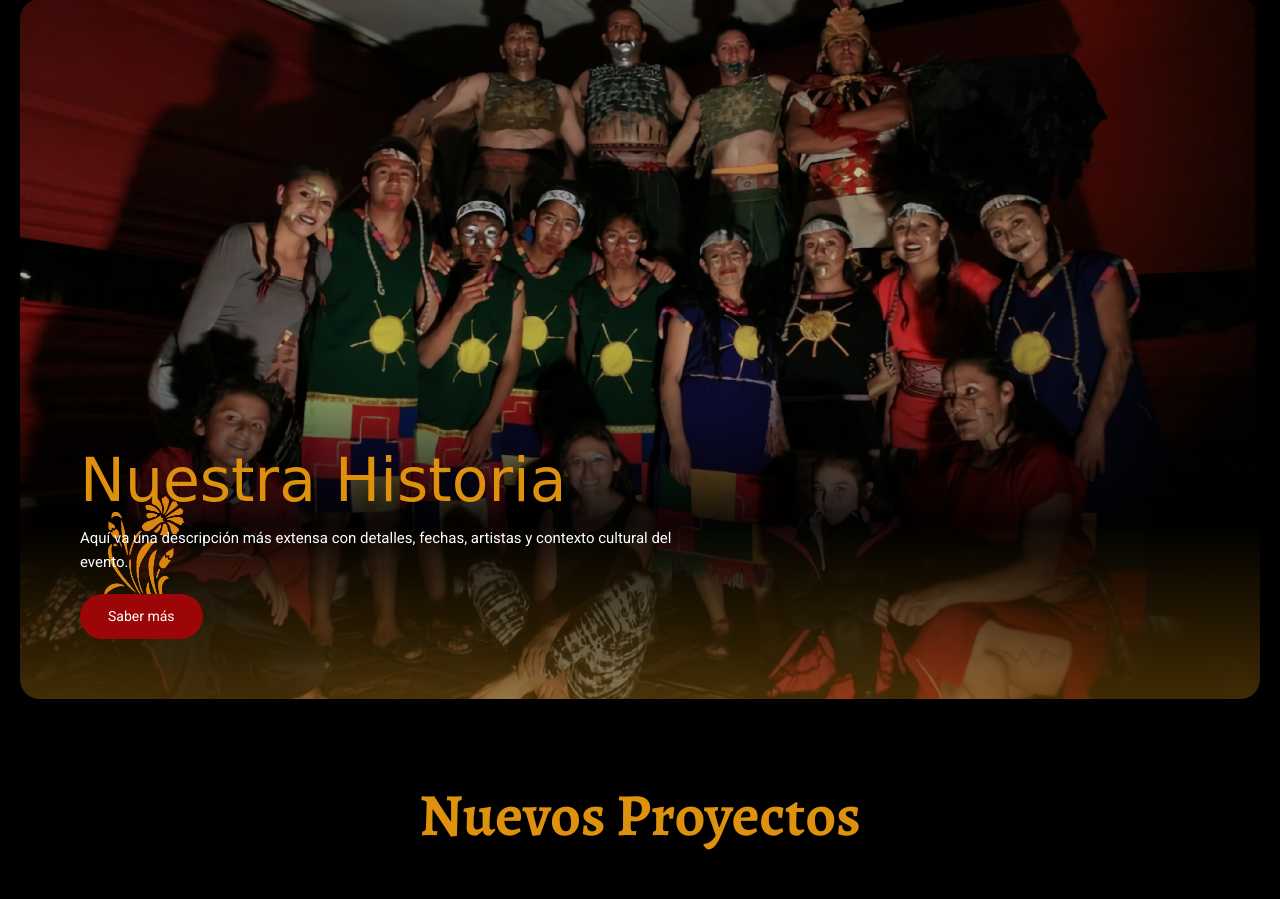
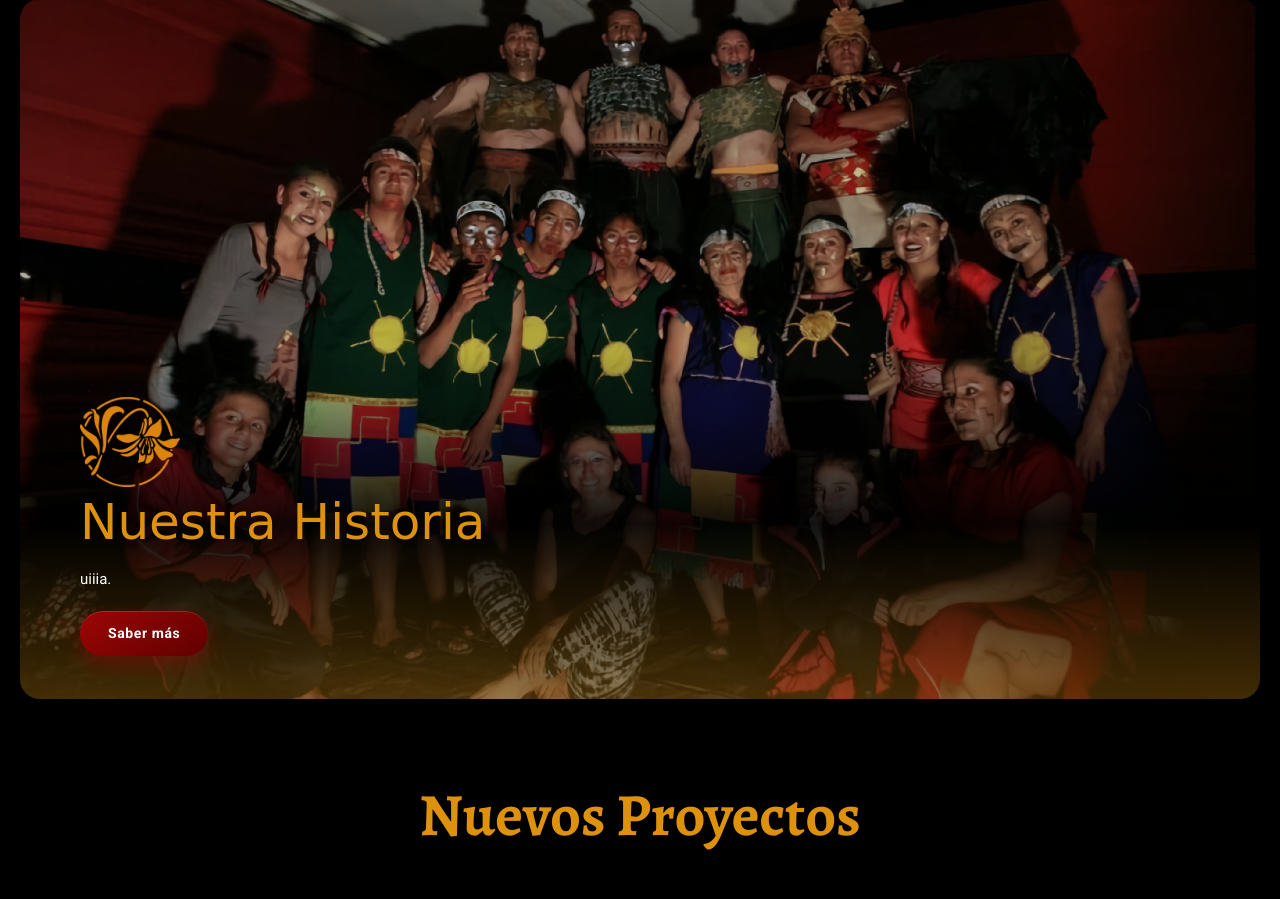
Before and after one commit to fernandoC2480/TEATROKusi-Wasi, a PHP site: page / in a window 1280 px wide. Shown: the part 2065-2964 px from the top of the page. Run offline with PHP 8.4, Linux system fonts and the light colour scheme; some web fonts are replaced.

Commit message:
retoquen finales de index

```diff
--- a/frontend/assets/css/cuerpo_index.css
+++ b/frontend/assets/css/cuerpo_index.css
@@ -224,10 +224,19 @@ h1, h2, h3 {
 
 
   display: flex;
-  flex-direction: column;
-  justify-content: flex-end;
+  flex-direction: row;
+  justify-content: space-between;
+  align-items: center;
+  gap: 40px;
 }
 /* ================= CONTENIDO ================= */
+.reveal-text {
+  display: flex;
+  flex-direction: column;
+  justify-content: center;
+  flex: 1;
+}
+
 .reveal-text > * {
   opacity: 0;
   filter: blur(6px);
@@ -250,25 +259,28 @@ h1, h2, h3 {
 }
 
 .iconN {
-    position: absolute;
-    top: 60%;
-    left: 10%;
-    transform: translate(-50%, -50%);
-    width: 80px;
+    transform: translate(20000px, 10px);
+    position: static;
+    transform: none;
+    width: 100px;
+    height: 100px;
+    object-fit: contain;
+    flex-shrink: 0;
 }
 /* Título */
 .card-titleN {
   font-family: 'Caesar Dressing', cursive;
-  font-size: 60px;
+  font-size: 50px;
   color: #dd910d;
-  margin-bottom: 10px;
+  margin: 0 0 15px 0;
 }
 /* Texto */
 .card-textN {
   font-size: 15px;
   line-height: 1.6;
-  max-width: 600px;
-  margin-bottom: 20px;
+  max-width: 500px;
+  margin: 0 0 20px 0;
+  color: #ffffff;
 }
 
 /* Botón */
@@ -284,7 +296,7 @@ h1, h2, h3 {
   color: #ffffff;
 
   transition: all 0.3s ease;
-
+  align-self: flex-start;
 }
 
 .card-btnN:hover {
@@ -484,6 +496,71 @@ h1, h2, h3 {
 
 /* ===================== BOTÓN ===================== */
 
+/* Estilos globales para todos los botones */
+button {
+  position: relative;
+  display: inline-flex;
+  align-items: center;
+  justify-content: center;
+
+  width: fit-content;
+  white-space: nowrap;
+
+  padding: 8px 22px;
+  border-radius: 30px;
+  border: none;
+  cursor: pointer;
+
+  background: linear-gradient(145deg, #9d0606, #600000);
+  color: #ffffff;
+
+  font-size: 13px;
+  font-weight: 600;
+  letter-spacing: 0.6px;
+
+  box-shadow:
+    0 8px 20px rgba(157, 6, 6, 0.45),
+    inset 0 1px 0 rgba(255,255,255,0.15);
+
+  transition:
+    transform 0.3s ease,
+    box-shadow 0.3s ease;
+}
+
+button::after {
+  content: "";
+  position: absolute;
+  inset: 0;
+  border-radius: 30px;
+
+  background: linear-gradient(
+    120deg,
+    transparent,
+    rgba(200, 123, 9, 0.35),
+    transparent
+  );
+
+  opacity: 0;
+  transition: opacity 0.4s ease;
+  pointer-events: none;
+}
+
+button:hover {
+  transform: translateY(-2px);
+  box-shadow:
+    0 12px 30px rgba(157, 6, 6, 0.7);
+}
+
+button:hover::after {
+  opacity: 1;
+}
+
+button:active {
+  transform: translateY(0);
+  box-shadow:
+    0 6px 15px rgba(157, 6, 6, 0.5);
+}
+
 .t2 {
   position: relative;
   display: inline-flex;
--- a/frontend/index.php
+++ b/frontend/index.php
@@ -83,7 +83,7 @@ include 'includes/header.php';
                         fechas, artistas y contexto cultural del evento.
                     </p>
 
-                    <button>Saber más</button>
+                    <button class="t2">Saber más</button>
                 </div>
     </div>
         <div class="actuacion">
@@ -101,7 +101,7 @@ include 'includes/header.php';
                         detalles relevantes para el público.
                     </p>
 
-                    <button>Saber más</button>
+                    <button class="t2">Saber más</button>
                 </div>
         </div>
         <div class="actuacion">
@@ -120,7 +120,7 @@ include 'includes/header.php';
                         artistas invitados y programación.
                     </p>
 
-                    <button>Saber más</button>
+                    <button class="t2">Saber más</button>
         </div>
     </div>
 </div>
@@ -138,13 +138,12 @@ include 'includes/header.php';
 
     <div class="card-overlayN">
       <div class="reveal-text">
-        <img src="../assets/img/decoracion_index.png" class="iconN">
+        <img src="../assets/img/nosotros_icon.png" class="iconN">
 
         <h3 class="card-titleN">Nuestra Historia</h3>
 
         <p class="card-textN">
-          Aquí va una descripción más extensa con detalles,
-          fechas, artistas y contexto cultural del evento.
+         uiiia.
         </p>
 
         <button class="card-btnN">Saber más</button>
```
